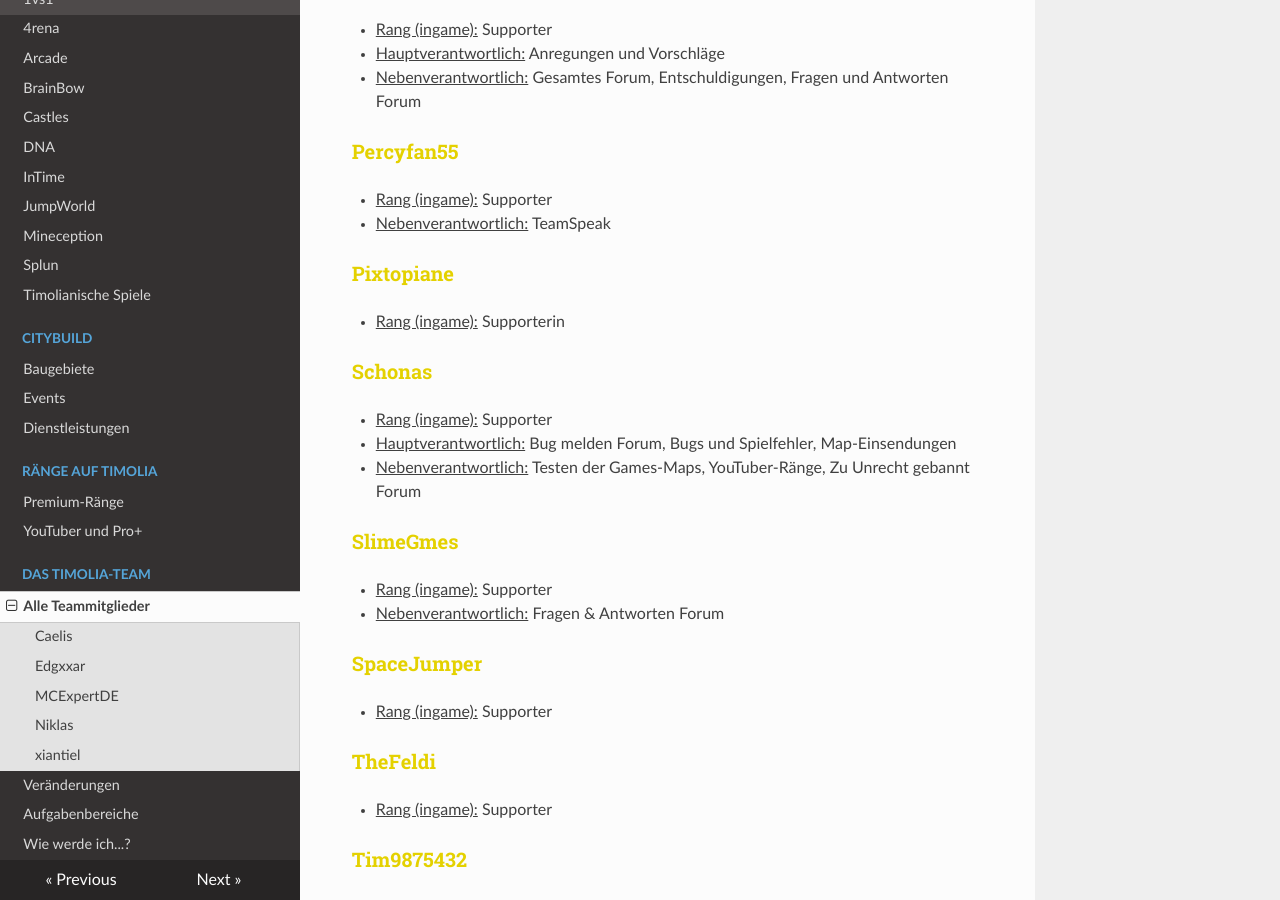
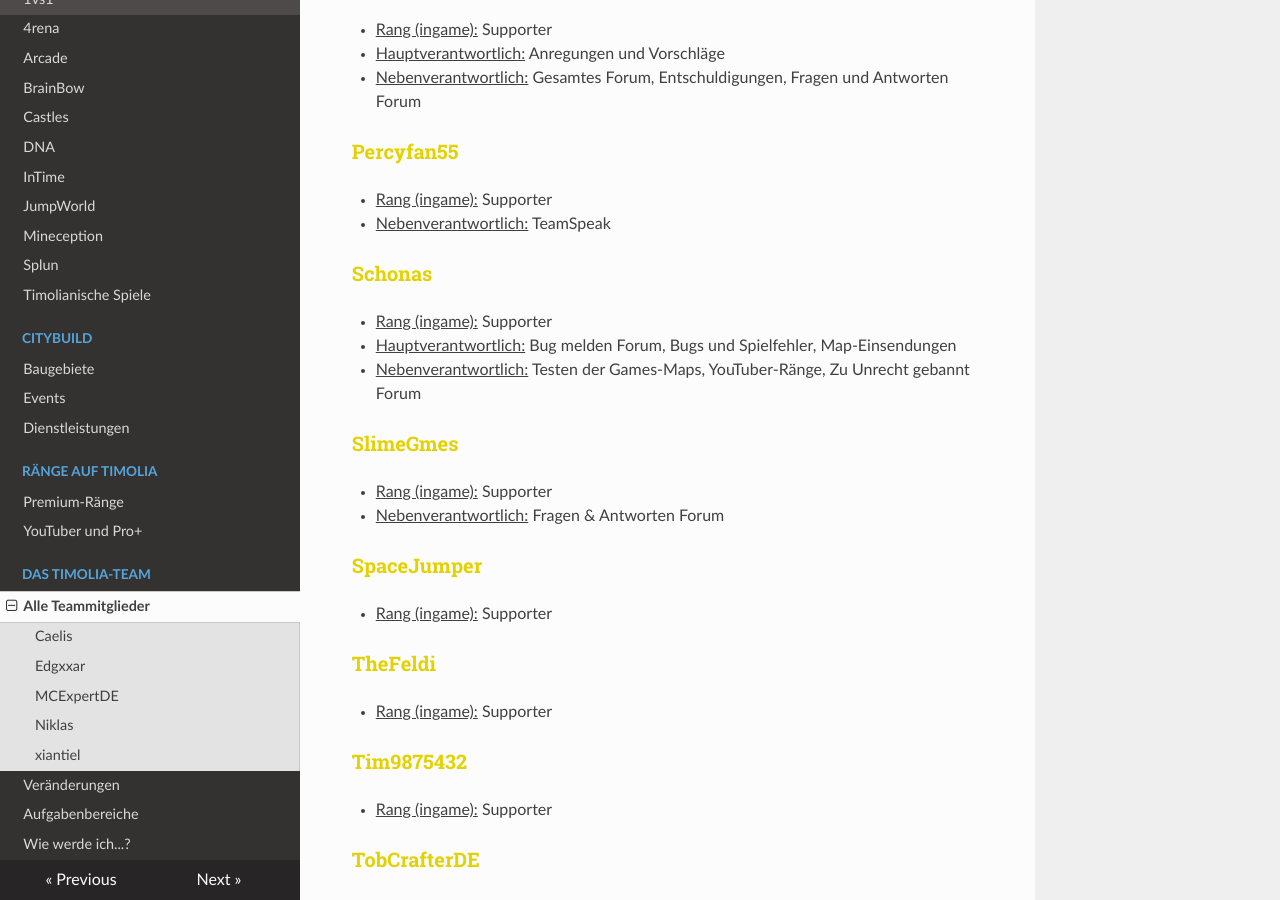
Before and after one commit to TimoliaDE/HowTo, an MkDocs documentation site: the page built from docs/team/members.md, in a window 1280 px wide and 900 px high, scrolled down 6223 px. Built offline with MkDocs 1.6.1, drawn with Linux system fonts in a browser that asks for light colours; nearby versions of some CDN libraries; old or Windows-style settings are respelled for this version of MkDocs.

Commit message:
Update members.md

```diff
--- a/docs/team/members.md
+++ b/docs/team/members.md
@@ -201,9 +201,6 @@ Sie stehen für alle grundlegenden Fragen und Reports zur Verfügung und sind di
 - <u>Rang (ingame):</u> Supporter
 - <u>Nebenverantwortlich:</u> TeamSpeak
 
-### <strong><span style="color:#E4D100">Pixtopiane</span></strong>
-- <u>Rang (ingame):</u> Supporterin
-
 ### <strong><span style="color:#E4D100">Schonas</span></strong>
 - <u>Rang (ingame):</u> Supporter
 - <u>Hauptverantwortlich:</u> Bug melden Forum, Bugs und Spielfehler, Map-Einsendungen
```
